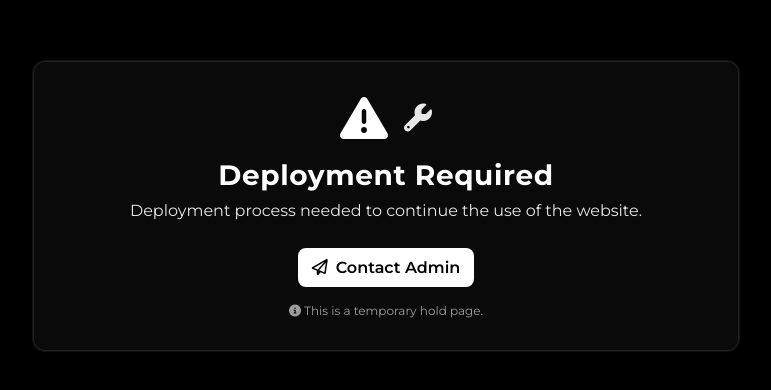
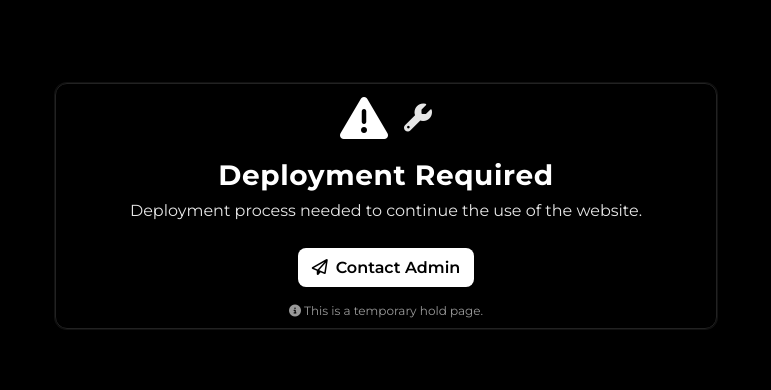
Before and after one commit to kidgideon/mindburstTv, a React (Vite) app: page / in a window 1280 px wide. Shown: the part 194-584 px from the top of the page, without its empty margins (254-1025 px from the left). Built offline with nearby package versions, Linux system fonts and the light colour scheme.

Commit message:
lock site

```diff
--- a/pages/holdPage.jsx
+++ b/pages/holdPage.jsx
@@ -51,7 +51,7 @@ const styles = {
     background: "#000",
     color: "#fff",
     height: "100vh",
-    width: "100vw",
+    width: "100%",
     display: "grid",
     placeItems: "center",
     margin: 0,
@@ -59,12 +59,11 @@ const styles = {
   },
   card: {
     textAlign: "center",
-    padding: "32px",
     maxWidth: 640,
-    width: "90vw",
+    padding: 10,
+    width: "90%",
     border: "1px solid #222",
     borderRadius: 12,
-    background: "#0a0a0a",
     boxShadow: "0 0 0 1px #111, 0 12px 40px rgba(0,0,0,0.6)",
   },
   iconRow: {
```
